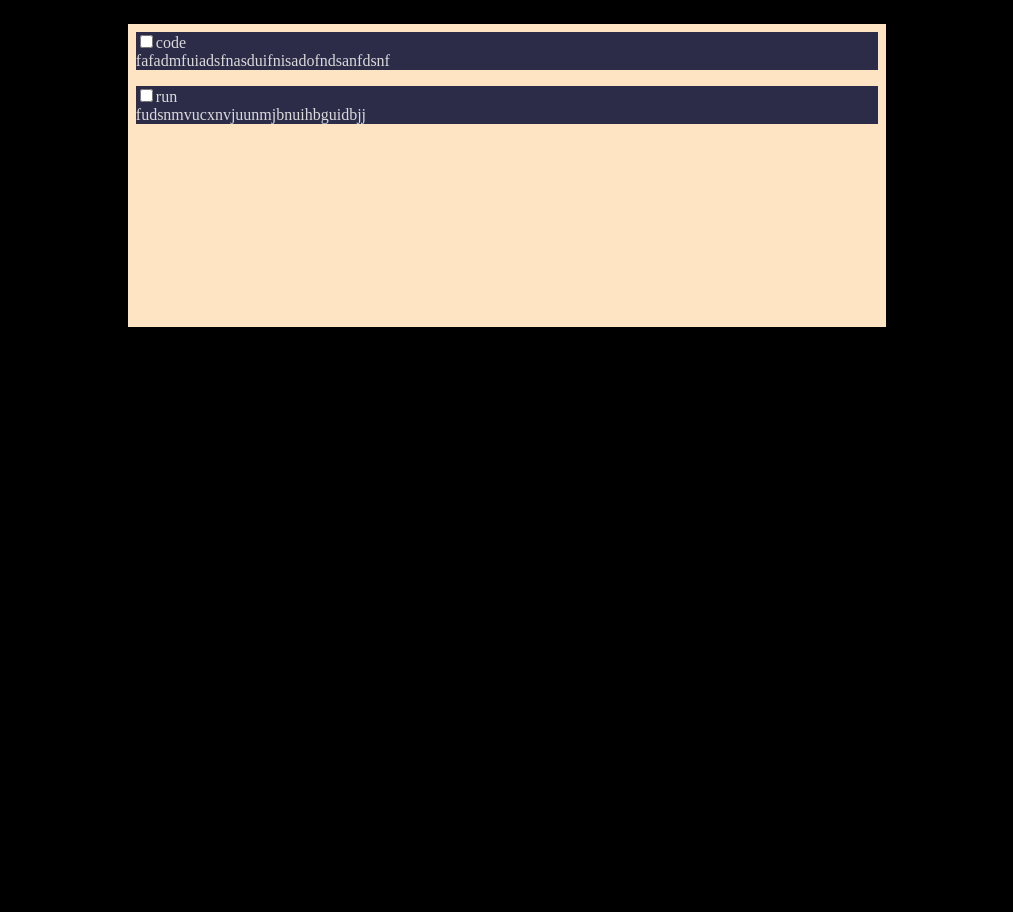
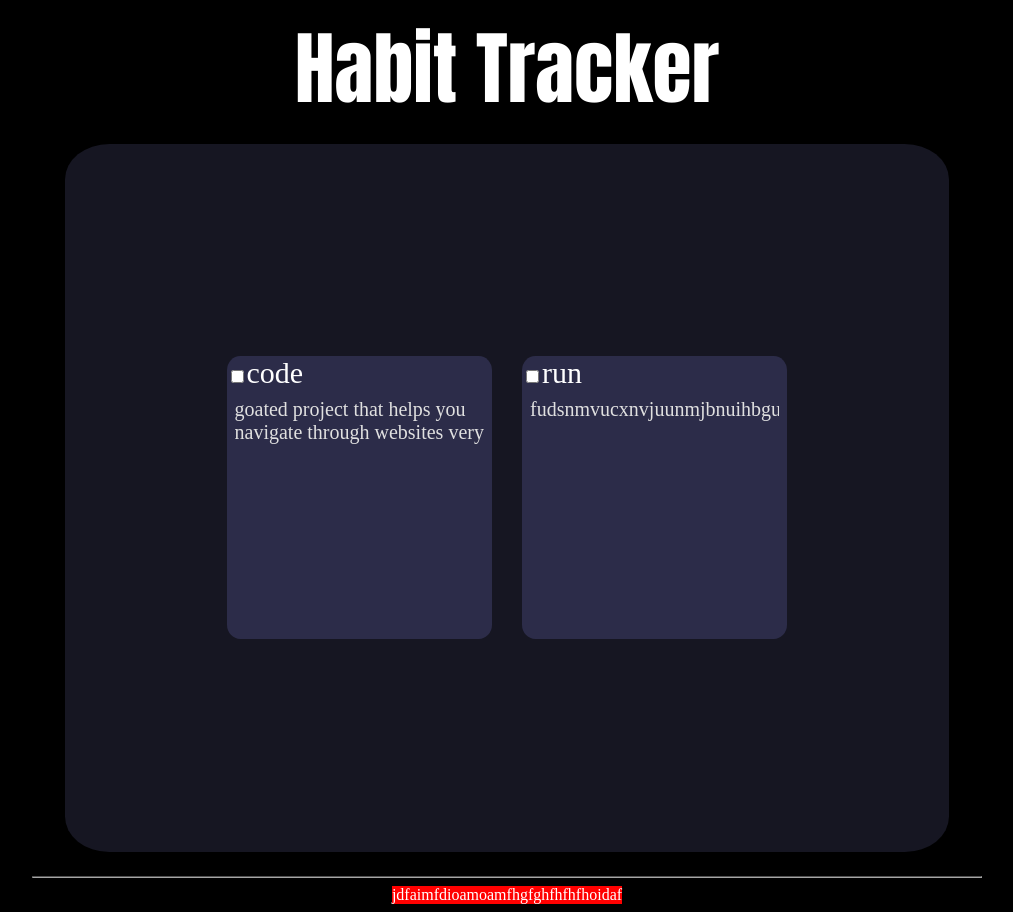
Before and after one commit to yang0709-dev/Habit-Tracker, a React (Vite) app in the folder habit-tracker/: page / in a window 1280 px wide. Shown: the whole page, without its empty margins (133-1146 px from the left). Before the commit the page ends 800 px from the top, so only its background shows below. Built offline with nearby package versions, Linux system fonts and the light colour scheme.

Commit message:
finished some basic styling on the page

```diff
--- /dev/null
+++ b/habit-tracker/src/components/SubmitGoals.jsx
@@ -0,0 +1,7 @@
+import "../css/submitgoals.css"
+
+function SubmitGoals(){
+    return <div id="submit-container">jdfaimfdioamoamfhgfghfhfhfhoidaf</div>
+}
+
+export default SubmitGoals
--- a/habit-tracker/src/css/mainpage.css
+++ b/habit-tracker/src/css/mainpage.css
@@ -1,20 +1,59 @@
+@import url('https://fonts.googleapis.com/css2?family=Anton&display=swap');
+
+:root{
+    --task-desc-color:rgb(224, 224, 224);
+    --task-name-color: rgb(218, 218, 218);
+    --task-container-color:rgb(22, 22, 34);
+    --task-wrapper-color:rgb(44, 44, 73);
+    --hr-lines-color:rgb(165, 165, 165);
+}
+
 .mainContainer{
     display: flex;
+    flex-direction: column;
     justify-content: center;
     align-items: center;
 }
 
 .taskContainer{
     margin: 1em 0;
-    color: rgb(218, 218, 218);
-    width: 60%;
-    aspect-ratio: 5/2;
-    background-color: bisque;
+    color: var(--task-name-color);
+    width: 70%;
+    aspect-ratio: 5/4;
+    background-color: var(--task-container-color);
     display: flex;
-    flex-direction: column;
+    flex-direction: row;
+    justify-content: center;
+    align-items: center;
+    border-radius: 5%;
 }
 
 .taskWrapper{
-    background-color: rgb(44, 44, 73);
+    background-color: var(--task-wrapper-color);
     margin: .5em;
+    width: 30%;
+    height: 40%;
+    border-radius: 5%;
+    font-size: clamp(30px,5%,100px);
+    color: white;
 }
+
+.taskDesc{
+    font-size: clamp(20px,3.4%,70px);
+    margin: .4em;
+    overflow: hidden;
+    color: var(--task-desc-color);
+}
+
+#tilte{
+    color: white;
+    font-size: clamp(80px,12%,200px);
+    font-family: "Anton", sans-serif;
+    font-weight: 400;
+    font-style: normal;
+}
+
+.hr-lines{
+    border-color: var(--hr-lines-color);
+    width: 75%;
+}
--- /dev/null
+++ b/habit-tracker/src/css/submitgoals.css
@@ -0,0 +1,4 @@
+#submit-container{
+    color: white;
+    background-color: red;
+}
--- a/habit-tracker/src/pages/MainPage.jsx
+++ b/habit-tracker/src/pages/MainPage.jsx
@@ -1,18 +1,22 @@
 import "../css/mainpage.css"
+import SubmitGoals from "../components/SubmitGoals"
 
 function MainPage(){
     return <div className="mainContainer">
+        <div id="tilte">Habit Tracker</div>
         <div className="taskContainer">
             <div className="taskWrapper">
                 <input type="checkbox"></input>code
-                <div>fafadmfuiadsfnasduifnisadofndsanfdsnf</div>
+                <div className="taskDesc">goated project that helps you navigate through websites very </div>
             </div>
             <div className="taskWrapper">
                 <input type="checkbox"></input>run
-                <div>fudsnmvucxnvjuunmjbnuihbguidbjj</div>
+                <div className="taskDesc">fudsnmvucxnvjuunmjbnuihbguidbjj</div>
             </div>
 
         </div>
+        <hr className="hr-lines"/>
+        {<SubmitGoals/>}
     </div>
 }
 
```
